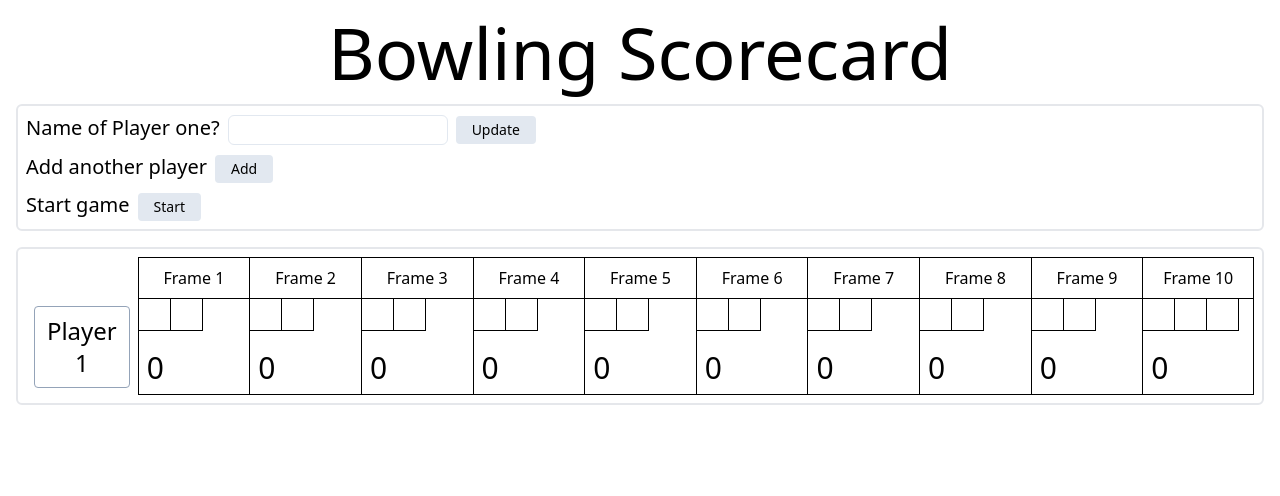
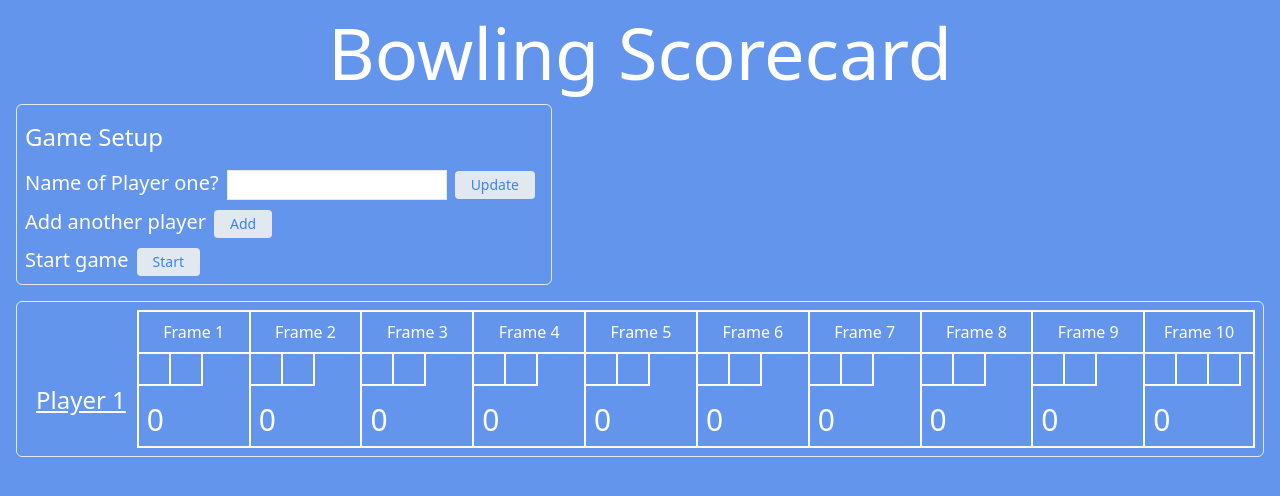
Before and after one commit to puyanwei/bowling-score-card, a Next.js app: page / in a window 1280 px wide. Shown: the top 496 px of the page. Built offline with nearby package versions, Linux system fonts and the light colour scheme.

Commit message:
Styling updates

```diff
--- a/components/BowlingPage/index.tsx
+++ b/components/BowlingPage/index.tsx
@@ -252,8 +252,11 @@ export function BowlingPage() {
   }
 
   return (
-    <div data-testid='bowling-page border-2'>
-      <h1 className='my-4 text-center text-7xl'>Bowling Scorecard</h1>
+    <div
+      className='mx-auto my-0 text-center max-w-7xl'
+      data-testid='bowling-page border'
+    >
+      <h1 className='my-4 text-7xl'>Bowling Scorecard</h1>
       {!hasGameStarted && (
         <PlayerForm
           updatePlayerName={updatePlayerName}
@@ -262,7 +265,7 @@ export function BowlingPage() {
           totalPlayers={totalPlayers}
         />
       )}
-      <div className='p-2 mx-2 my-4 border-2 rounded-md'>
+      <div className='p-2 mx-2 my-4 border rounded-md'>
         {hasGameStarted && !isGameOver && (
           <PointsButtons
             className='grid grid-cols-11'
--- a/components/Frame.tsx
+++ b/components/Frame.tsx
@@ -41,15 +41,13 @@ export function Frame({ frame, isTenthFrame, testId }: FrameProps) {
     return (!!third && third === 10 ? 'X' : third) || ''
   }
 
-  const borderEndsX = isTenthFrame
-    ? 'border-r-[1px] border-l-[1px]'
-    : 'border-l-[1px]'
+  const borderEndsX = isTenthFrame ? 'border-r-2 border-l-2' : 'border-l-2'
 
-  const bowlStyle = `w-8 h-8 border-r-[1px] border-b-[1px] border-black text-center`
+  const bowlStyle = `w-8 h-8 border-r-2 border-b-2 border-white`
 
   return (
     <div
-      className={`flex flex-col border-black border-b-[1px] w-full h-24 ${borderEndsX}`}
+      className={`flex flex-col border-white border-y-2 w-full h-24 ${borderEndsX}`}
       data-testid={testId}
     >
       <div className='flex'>
@@ -66,7 +64,10 @@ export function Frame({ frame, isTenthFrame, testId }: FrameProps) {
         )}
       </div>
       <div className='flex flex-grow' />
-      <div data-testid={`${testId}-total-score`} className='p-2 text-3xl'>
+      <div
+        data-testid={`${testId}-total-score`}
+        className='p-2 text-3xl text-left'
+      >
         {totalScore}
       </div>
     </div>
--- a/components/FrameTitle.tsx
+++ b/components/FrameTitle.tsx
@@ -4,12 +4,10 @@ interface FrameTitleProps {
 }
 
 export function FrameTitle({ frameNumber, isLastFrame }: FrameTitleProps) {
-  const borderEndsX = isLastFrame
-    ? 'border-l-[1px] border-r-[1px]'
-    : 'border-l-[1px]'
+  const borderEndsX = isLastFrame ? 'border-l-2 border-r-2' : 'border-l-2'
   return (
     <div
-      className={`p-2 text-center border-black border-y-[1px] border-solid h-26 ${borderEndsX}`}
+      className={`p-2 text-center border-white border-t-2 h-26 ${borderEndsX}`}
     >
       Frame {frameNumber}
     </div>
--- a/components/Player.tsx
+++ b/components/Player.tsx
@@ -16,9 +16,7 @@ export function Player({
   if (!name) throw new Error('Player name not found')
   if (!frames || !frames.length) throw new Error('Scorecard data not found')
 
-  const currentPlayerStyle = isCurrentPlayer
-    ? 'border-[1px] border-slate-400 rounded p-2'
-    : 'none'
+  const currentPlayerStyle = isCurrentPlayer ? 'underline' : 'none'
 
   const playerNumberId = `player-${index + 1}`
   return (
--- a/components/PlayerForm.tsx
+++ b/components/PlayerForm.tsx
@@ -42,14 +42,15 @@ export function PlayerForm({
     setPlayerName('')
   }
 
-  const buttonStyle = `px-4 py-1 mx-2 rounded bg-slate-200 hover:bg-slate-800 hover:text-white text-sm`
+  const buttonStyle = `px-4 py-1 mx-2 rounded text-blue-500 bg-slate-200 hover:bg-slate-800 hover:text-white text-sm`
 
   return (
-    <div className='p-2 m-2 space-y-2 text-xl border-2 rounded-md'>
+    <div className='p-2 m-2 space-y-2 text-xl text-left border rounded-md w-fit'>
       <div>
+        <h2 className='mt-2 mb-4 text-2xl bold'>Game Setup</h2>
         <label htmlFor='name'>{`Name of Player ${numbersToWordedNumbers[totalPlayers]}?`}</label>
         <input
-          className='border-[1px] border-slate-200 rounded-md ml-2 px-2 py-1 text-sm'
+          className='border-[1px] backdrop:rounded-md ml-2 px-2 py-1 text-sm'
           data-testid='input-player-name'
           id='name'
           name='name'
--- a/styles/globals.css
+++ b/styles/globals.css
@@ -6,7 +6,8 @@ html,
 body {
   padding: 0;
   margin: 0;
-  backgroundcolor: slategray;
+  background: cornflowerblue;
+  color: white;
 }
 
 a {
```
